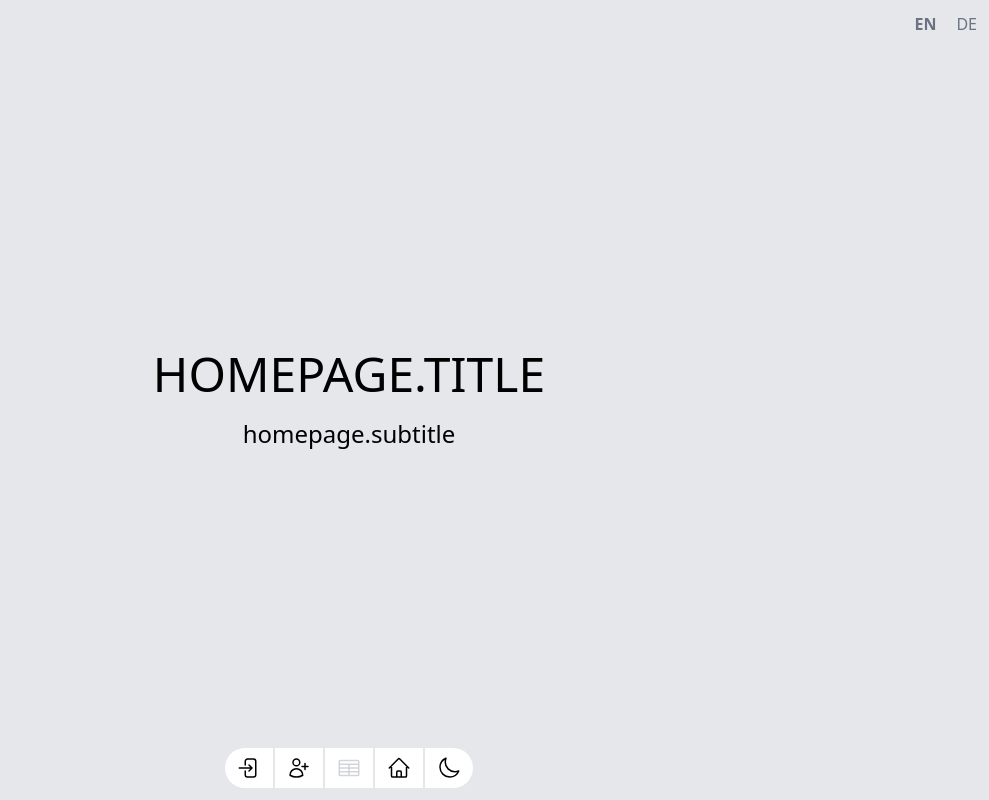
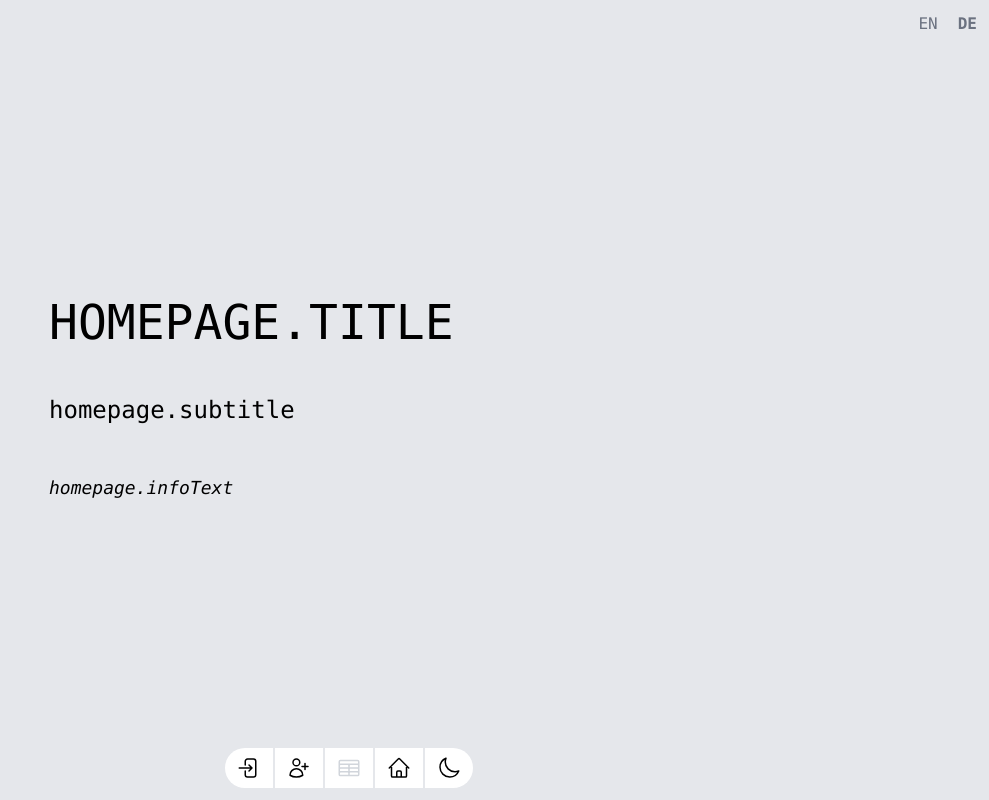
Before and after one commit to HoangNam-Phan/dashboard, a Next.js app: page /de in a window 1280 px wide. Shown: the whole page, without its empty margins (291-1280 px from the left). Built offline with nearby package versions, Linux system fonts and the light colour scheme; what i18next-resources-to-backend would draw is missing.

Commit message:
added homepage text and updated font

```diff
--- a/app/[lng]/components/layout/Header.tsx
+++ b/app/[lng]/components/layout/Header.tsx
@@ -66,14 +66,14 @@ export default function Header() {
           )}
         </AnimatePresence>
         <Link
-          className={lang === 'en' ? 'font-bold' : ''}
+          className={translationLang === 'en' ? 'font-bold' : ''}
           onClick={() => toggleLanguage('en')}
           href={`/en`}
         >
           EN
         </Link>
         <Link
-          className={lang === 'de' ? 'font-bold' : ''}
+          className={translationLang === 'de' ? 'font-bold' : ''}
           onClick={() => toggleLanguage('de')}
           href={`/de`}
         >
--- a/app/[lng]/layout.tsx
+++ b/app/[lng]/layout.tsx
@@ -26,7 +26,7 @@ export default function RootLayout({
 }: Readonly<RootParams>) {
   return (
     <html lang={lng} dir={dir(lng)}>
-      <body className="h-screen overflow-hidden">
+      <body className="font-mono h-screen overflow-hidden">
         <BodyWrapper>{children}</BodyWrapper>
       </body>
     </html>
--- a/app/[lng]/page.tsx
+++ b/app/[lng]/page.tsx
@@ -8,21 +8,28 @@ export default function Home({ params: { lng } }: LanguageParams) {
   const { t } = useTranslation(lng);
 
   return (
-    <div className="flex flex-col items-center justify-center h-full">
+    <div className="flex flex-col px-5 justify-center h-full space-y-5 md:space-y-12 lg:mx-40 xl:mx-80">
       <motion.h1
         initial={{ opacity: 0, x: -100 }}
         animate={{ opacity: 1, x: 0 }}
-        className="text-5xl uppercase mb-5"
+        className="text-xl sm:text-3xl lg:text-5xl uppercase"
       >
         {t('homepage.title')}
       </motion.h1>
       <motion.p
         initial={{ opacity: 0, y: 100 }}
         animate={{ opacity: 1, y: 0 }}
-        className="text-2xl"
+        className="text-md sm:text-lg lg:text-2xl"
       >
         {t('homepage.subtitle')}
       </motion.p>
+      <motion.span
+        initial={{ opacity: 0, x: 100 }}
+        animate={{ opacity: 1, x: 0 }}
+        className="text-xs sm:text-sm lg:text-lg italic"
+      >
+        {t('homepage.infoText')}
+      </motion.span>
     </div>
   );
 }
--- a/app/i18n/locales/de/translation.json
+++ b/app/i18n/locales/de/translation.json
@@ -1,7 +1,8 @@
 {
   "homepage": {
     "title": "Willkommen zu - board!",
-    "subtitle": "Um dieses Tool nutzen zu können, erstellen Sie sich bitte einen Account und loggen Sie sich ein. Keine Sorge, es ist keine E-Mail notwendig :)"
+    "subtitle": "- eine Anwendung, die aktuelle Web-Technologien und Fähigkeiten präsentiert, die ich im Laufe meiner Karriere gelernt habe. Entwickelt mit Next.js, React und erweitert durch TypeScript und Tailwind CSS, bietet es eine Live-Wettervorhersage, einen Aktien Tracker mit Visualisierungen von Highcharts, einen News-Feed und eine Todo-Liste. Die Daten werden mit Better-SQLite3 zusammen mit Next.js API-Routen verwaltet und die Funktionalitäten der Anwendung werden durch Jest- und Cypress-Tests sichergestellt. Animationen werden mit Framer Motion durchgeführt und die Internationalisierung wird durch i18next unterstützt. Vielen Dank für Ihren Besuch!",
+    "infoText": "Für den Fall, dass Sie die Benutzerregistrierung und den Login-Prozess überspringen möchten, habe ich ein Testkonto vorbereitet. (username: 'username' & password: 'password') Bitte sehen Sie davon ab, persönliche Informationen als Benutzerdaten oder in der App zu verwenden, da dieses Projekt nur dazu dient, meine Fähigkeiten zu demonstrieren, und nicht dazu gedacht ist, privat genutzt zu werden."
   },
 
   "userName": "Benutzername",
--- a/app/i18n/locales/en/translation.json
+++ b/app/i18n/locales/en/translation.json
@@ -1,7 +1,8 @@
 {
   "homepage": {
-    "title": "Welcome to - board!",
-    "subtitle": "To be able to use this tool, please go ahead and create an account and login. Don't worry, you wont need to enter an e-mail :)"
+    "title": "Welcome to my dashboard project!",
+    "subtitle": "- an application designed to showcase current web technologies and skills that i learned throughout my career. Developed with Next.js, React and enhanced by TypeScript and Tailwind CSS, it features a live Weather forecast, a Stock Tracker with visualizations powered by Highcharts, a News feed, and a Todo List. Data is managed using Better-SQLite3 alongside Next.js API routes and the application's functionalities are assured through Jest and Cypress testing. Animations are done with Framer Motion and internationalization support via i18next. Thank you for your visit!",
+    "infoText": "In case you want to skip the user registraition and login process, i prepared a test account. (username: 'username' & password: 'password') Please refrain from using personal information as userdata or in the app, as this projects intended purpose is just a showcase of my skills, and not intended for personal use."
   },
 
   "userName": "Username",
```
Also changed, not shown: jest.config.ts (added, +17 -0 lines), package.json (+11 -2 lines), tsconfig.json (+5 -3 lines), 2 other files (tests, documents, lock files or other folders).
